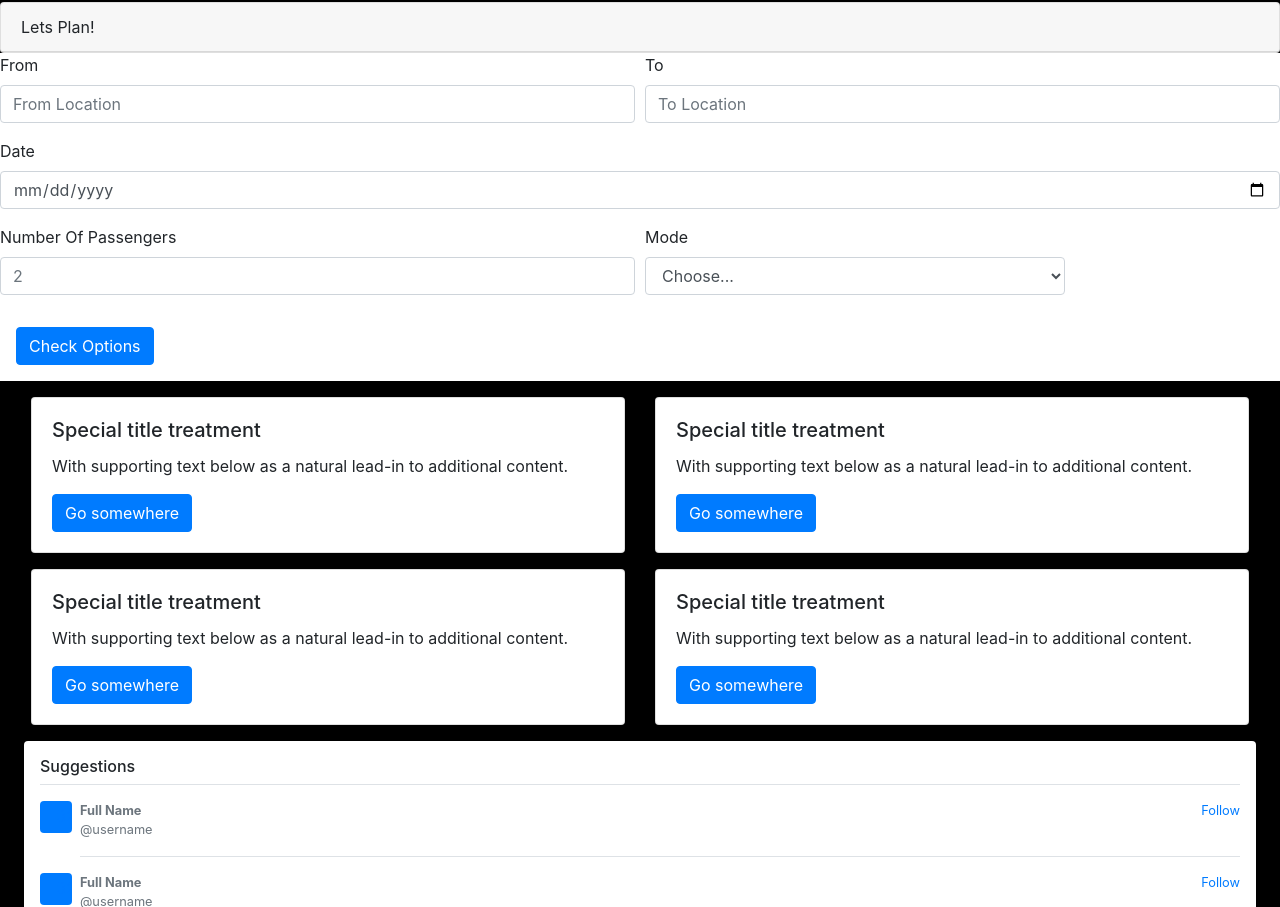
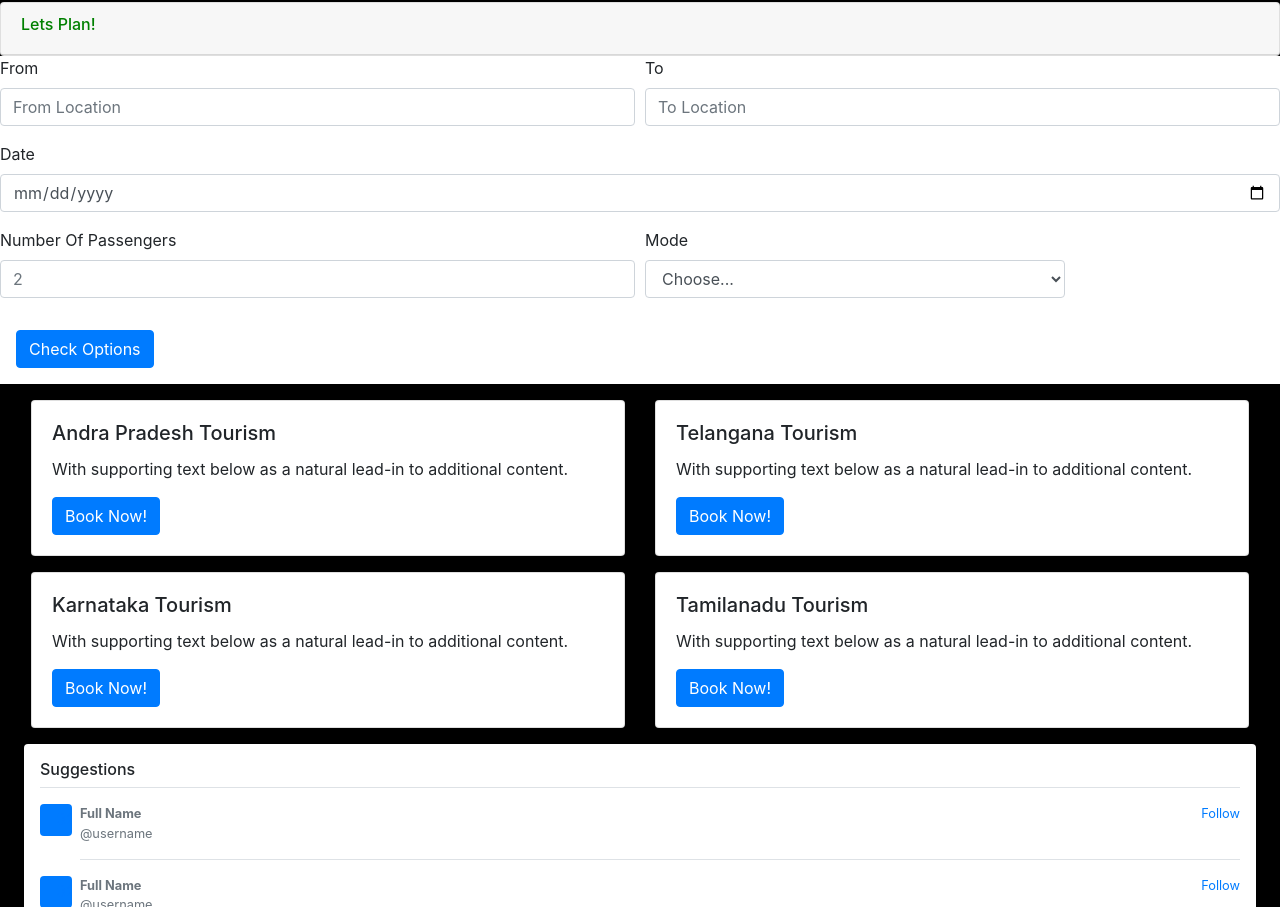
Before and after one commit to Ramachandramesh/first, a plain HTML site: page index.html in a window 1280 px wide. Shown: the part 462-1369 px from the top of the page. Drawn offline with nearby package versions, Linux system fonts and the light colour scheme.

Commit message:
first commit

```diff
--- a/index.html
+++ b/index.html
@@ -71,7 +71,7 @@
     <!-- Card-1 Start-->
     <div class="card mt-2">
         <div class="card-header">
-        Lets Plan!
+        <h6 style="color: green;"> Lets Plan! </h6>
         </div>
         </div>
     <!-- Card-1 End-->
@@ -106,6 +106,7 @@
               <option >Bus</option>
               <option>Owne</option>
               <option>Kaveri Travels</option>
+              <option>Ramesh Travels</option>
             </select>
           </div>
           </div>
@@ -120,18 +121,18 @@
         <div class="col-sm-6">
           <div class="card">
             <div class="card-body">
-              <h5 class="card-title">Special title treatment</h5>
+              <h5 class="card-title">Andra Pradesh Tourism</h5>
               <p class="card-text">With supporting text below as a natural lead-in to additional content.</p>
-              <a href="#" class="btn btn-primary">Go somewhere</a>
+              <a href="#" class="btn btn-primary">Book Now!</a>
             </div>
           </div>
         </div>
         <div class="col-sm-6">
           <div class="card">
             <div class="card-body">
-              <h5 class="card-title">Special title treatment</h5>
+              <h5 class="card-title">Telangana Tourism</h5>
               <p class="card-text">With supporting text below as a natural lead-in to additional content.</p>
-              <a href="#" class="btn btn-primary">Go somewhere</a>
+              <a href="#" class="btn btn-primary">Book Now!</a>
             </div>
           </div>
         </div>
@@ -142,18 +143,18 @@
         <div class="col-sm-6">
           <div class="card">
             <div class="card-body">
-              <h5 class="card-title">Special title treatment</h5>
+              <h5 class="card-title">Karnataka Tourism</h5>
               <p class="card-text">With supporting text below as a natural lead-in to additional content.</p>
-              <a href="#" class="btn btn-primary">Go somewhere</a>
+              <a href="#" class="btn btn-primary">Book Now!</a>
             </div>
           </div>
         </div>
         <div class="col-sm-6">
           <div class="card">
             <div class="card-body">
-              <h5 class="card-title">Special title treatment</h5>
+              <h5 class="card-title">Tamilanadu Tourism</h5>
               <p class="card-text">With supporting text below as a natural lead-in to additional content.</p>
-              <a href="#" class="btn btn-primary">Go somewhere</a>
+              <a href="#" class="btn btn-primary">Book Now!</a>
             </div>
           </div>
         </div>
```
